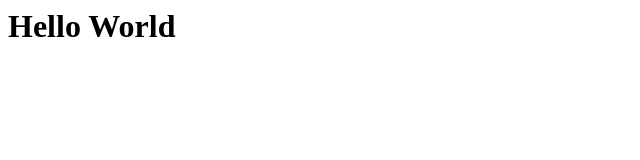
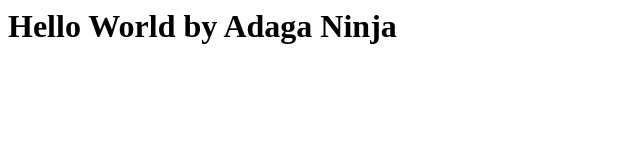
Before and after one commit to josethomazini/josethomazini.github.io, a plain HTML site: page index.html in a window 1280 px wide. Shown: the whole page, without its empty margins (0-640 px from the left). Drawn offline with Linux system fonts and the light colour scheme.

Commit message:
Update index.html

```diff
--- a/index.html
+++ b/index.html
@@ -1 +1 @@
-<h1>Hello World</h1>
+<h1>Hello World by Adaga Ninja</h1>
```
